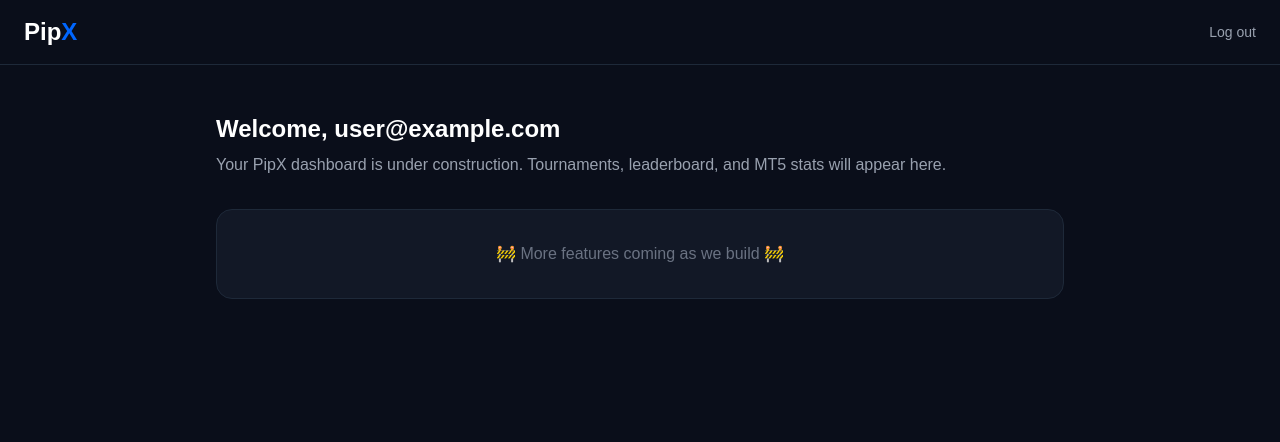
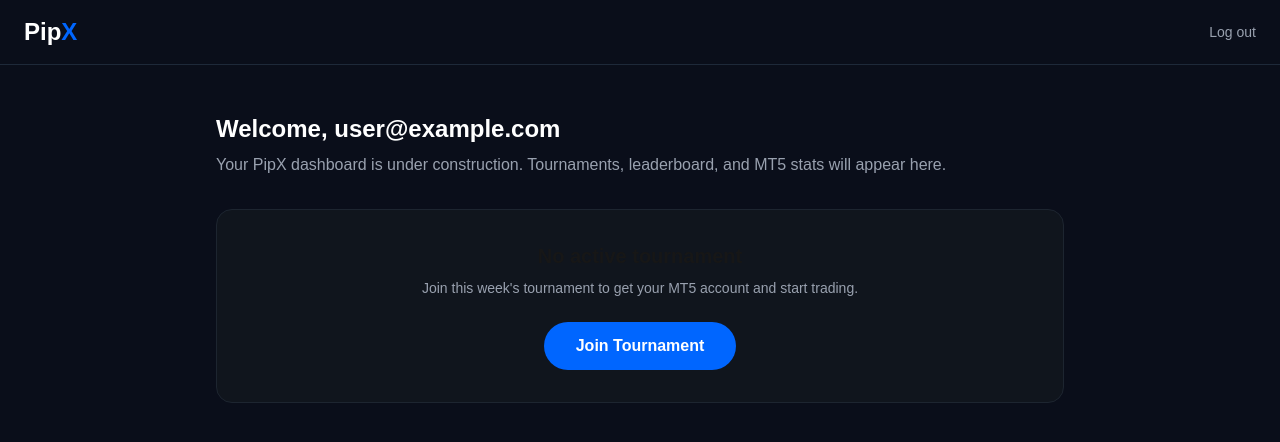
Before and after one commit to CodeWithNaitik-CU/pipx-v2, a Next.js app: page /dashboard in a window 1280 px wide. Shown: the top 442 px of the page. Built offline with nearby package versions, Linux system fonts and the light colour scheme; no server answers; sample sign-in values are in the browser's storage.

Commit message:
NOWPayments integration working - USDT TRC20 entry fee

```diff
--- /dev/null
+++ b/app/api/create-payment/route.ts
@@ -0,0 +1,39 @@
+import { NextRequest, NextResponse } from "next/server";
+
+export async function POST(req: NextRequest) {
+  try {
+    const { uid, email } = await req.json();
+
+    if (!uid || !email) {
+      return NextResponse.json({ error: "Missing user info" }, { status: 400 });
+    }
+
+    const response = await fetch("https://api.nowpayments.io/v1/invoice", {
+      method: "POST",
+      headers: {
+        "x-api-key": process.env.NOWPAYMENTS_API_KEY as string,
+        "Content-Type": "application/json",
+      },
+      body: JSON.stringify({
+        price_amount: 5,
+        price_currency: "usd",
+        pay_currency: "usdttrc20",
+        order_id: `pipx-entry-${uid}-${Date.now()}`,
+        order_description: "PipX Tournament Entry Fee",
+        success_url: `${process.env.NEXT_PUBLIC_APP_URL}/dashboard?payment=success`,
+        cancel_url: `${process.env.NEXT_PUBLIC_APP_URL}/dashboard?payment=cancelled`,
+      }),
+    });
+
+    const data = await response.json();
+
+    if (!response.ok) {
+      return NextResponse.json({ error: data.message || "Payment creation failed" }, { status: 500 });
+    }
+
+    return NextResponse.json({ invoiceUrl: data.invoice_url });
+  } catch (error) {
+    console.error("Payment creation error:", error);
+    return NextResponse.json({ error: "Something went wrong" }, { status: 500 });
+  }
+}
--- a/app/dashboard/page.tsx
+++ b/app/dashboard/page.tsx
@@ -26,6 +26,34 @@ export default function DashboardPage() {
   const handleLogout = async () => {
     await signOut(auth);
     router.push("/login");
+  };
+
+  const [payingLoading, setPayingLoading] = useState(false);
+
+  const handleJoinTournament = async () => {
+    if (!user) return;
+    setPayingLoading(true);
+
+    try {
+      const res = await fetch("/api/create-payment", {
+        method: "POST",
+        headers: { "Content-Type": "application/json" },
+        body: JSON.stringify({ uid: user.uid, email: user.email }),
+      });
+
+      const data = await res.json();
+
+      if (data.invoiceUrl) {
+        window.location.href = data.invoiceUrl;
+      } else {
+        alert("Something went wrong creating the payment. Please try again.");
+      }
+    } catch (error) {
+      console.error(error);
+      alert("Something went wrong. Please try again.");
+    } finally {
+      setPayingLoading(false);
+    }
   };
 
   if (checkingAuth) {
@@ -60,8 +88,20 @@ export default function DashboardPage() {
           Your PipX dashboard is under construction. Tournaments, leaderboard, and MT5 stats will appear here.
         </p>
 
-        <div className="bg-[#121826] border border-gray-800 rounded-2xl p-8 text-center">
-          <p className="text-gray-500">🚧 More features coming as we build 🚧</p>
+        <div className="bg-[#10151D] border border-[#1D2530] rounded-2xl p-8 text-center">
+          <h3 className="font-display text-xl font-bold mb-2">
+            No active tournament
+          </h3>
+          <p className="text-gray-400 text-sm mb-6">
+            Join this week's tournament to get your MT5 account and start trading.
+          </p>
+          <button
+            onClick={handleJoinTournament}
+            disabled={payingLoading}
+            className="bg-[#0066FF] hover:bg-[#0052CC] disabled:bg-gray-700 disabled:cursor-not-allowed text-white font-semibold px-8 py-3 rounded-full transition"
+          >
+            {payingLoading ? "Redirecting..." : "Join Tournament"}
+          </button>
         </div>
       </div>
     </main>
```
